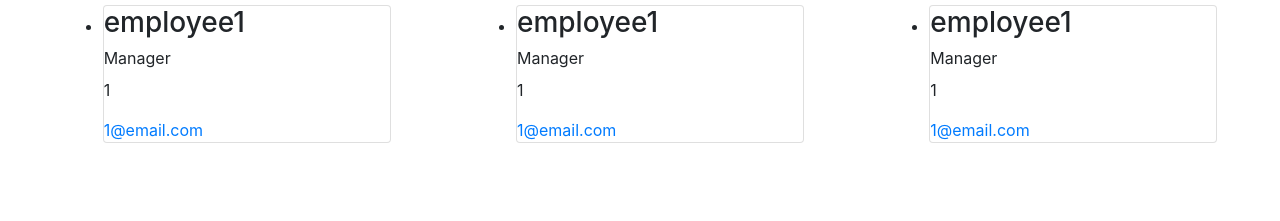
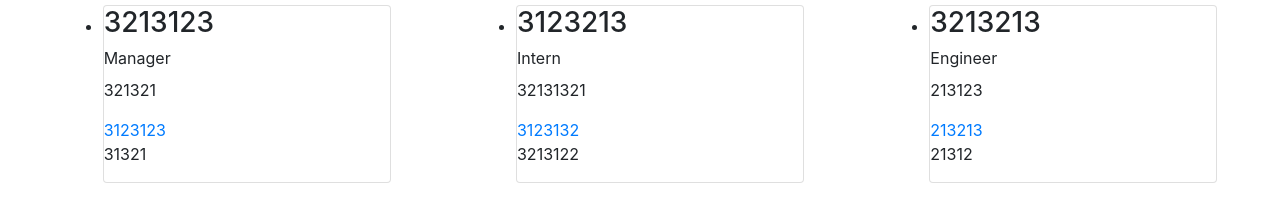
Before and after one commit to brandonkylely/Team-Profile-Generator, a website: page index.html in a window 1280 px wide. Shown: the part 123-344 px from the top of the page. Drawn offline with nearby package versions, Linux system fonts and the light colour scheme; files whose address does not match are found by name.

Commit message:
added info display for specific roles

```diff
--- a/index.html
+++ b/index.html
@@ -15,30 +15,34 @@
 
         <main>
     <ul class="d-flex justify-content-around">
-    <li>
+        <li>
             <div class="card rounded" style="width: 18rem">
-                <h3 class="card-title">employee1</h3>
+                <h3 class="card-title">3213123</h3>
                 <p class="card-subtitle mb-2 text-mute">Manager</p>
-                <p>1</p>
-                <a href='mailto:1@email.com'>1@email.com</a>
+                <p>321321</p>
+                <a href='mailto:3123123'>3123123</a>
+                <p>31321</p>
             </div>
         </li>
         <li>
             <div class="card rounded" style="width: 18rem">
-                <h3 class="card-title">employee1</h3>
-                <p class="card-subtitle mb-2 text-mute">Manager</p>
-                <p>1</p>
-                <a href='mailto:1@email.com'>1@email.com</a>
+                <h3 class="card-title">3123213</h3>
+                <p class="card-subtitle mb-2 text-mute">Intern</p>
+                <p>32131321</p>
+                <a href='mailto:3123132'>3123132</a>
+                <p>3213122</p>
             </div>
         </li>
         <li>
             <div class="card rounded" style="width: 18rem">
-                <h3 class="card-title">employee1</h3>
-                <p class="card-subtitle mb-2 text-mute">Manager</p>
-                <p>1</p>
-                <a href='mailto:1@email.com'>1@email.com</a>
+                <h3 class="card-title">3213213</h3>
+                <p class="card-subtitle mb-2 text-mute">Engineer</p>
+                <p>213123</p>
+                <a href='mailto:213213'>213213</a>
+                <p>21312</p>
             </div>
         </li>
+
     </ul>
     </main>
     </body>
```
Also changed, not shown: index.js (+38 -28 lines), tests/Manager.test.js (+6 -0 lines).
